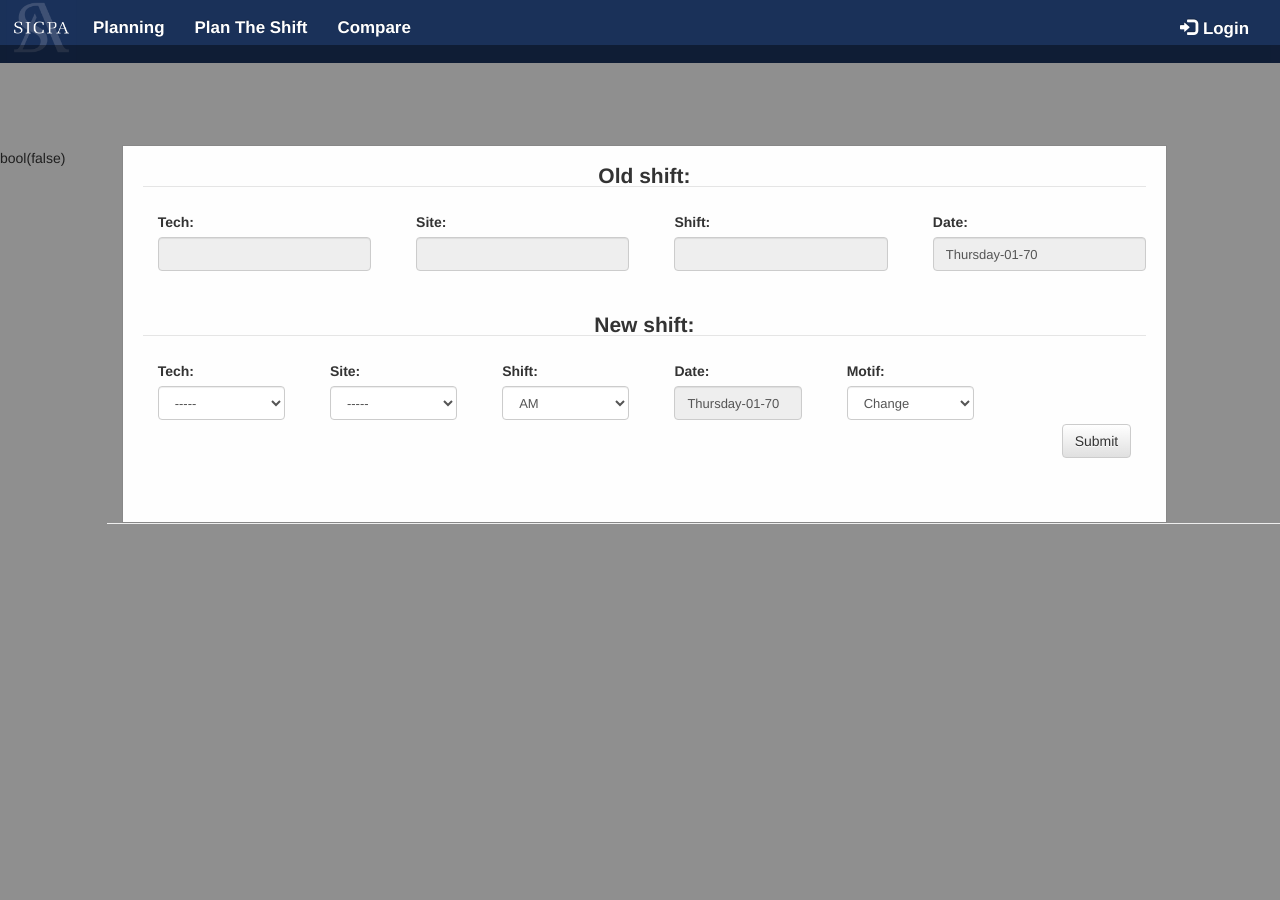
After one commit to sadakmed/Fitwings_icpa, a PHP site: template view/modify.php in a window 1280 px wide. The commit adds this page. Run offline with PHP 8.4, Linux system fonts and the light colour scheme; the template is opened without the code that fills it, so the values that code supplies are empty.

Commit message:
modify shift

```diff
--- /dev/null
+++ b/view/modify.php
@@ -0,0 +1,158 @@
+<?php
+
+
+  require 'model/connect.php';
+
+    $pdostmt=$pdo->query('select * from wplan where idp='.$_GET['idp']);
+    $result=$pdostmt->fetch(PDO::FETCH_ASSOC);
+    $psite=$pdo->query('select * from sites where idsite='.$result['site']);
+    $sitess=$psite->fetch(PDO::FETCH_ASSOC);
+    var_dump($sitess);
+
+
+ ?>
+
+ <div id="myModal" class="modal" style="display:block; "><div class="col-sm-offset-1">
+<div class="col-sm-11">
+    <div class="model-content" style="background-color: #fefefe;margin: auto; padding: 20px;border: 1px solid #888;">
+        <div >
+
+        	<fieldset >
+        		<legend style="text-align: center; font-weight: bold;" id='week'>Old shift:</legend>
+        	<div class="row">
+
+        	<div class="col-sm-3">
+
+
+        		<div class="form-group">
+           <label>Tech:</label>
+                <input type="" class="form-control" name="" value="<?= $result['NomTech'] ?>" readonly='true'>
+                </div>
+            </div><div class="col-sm-3">
+        		<div class="form-group">
+           <label>Site:</label>
+                <input type="" class="form-control" name="" value="<?= $sitess['name'] ?>" readonly='false'>
+                </div>
+</div><div class="col-sm-3">
+
+        		<div class="form-group">
+           <label>Shift:</label>
+                <input type="" class="form-control" name="" value="<?= $result['shift'] ?>" readonly='false'>
+                </div> </div><div class="col-sm-3">
+        		<div class="form-group">
+           <label>Date:</label>
+                <input type="" class="form-control" name="" value="<?= date('l-m-y',$result['date']) ?>" readonly='false'>
+                </div>
+
+        	  </div>
+
+        	</div>
+
+
+
+
+
+          <br>
+
+
+          <br>
+
+</fieldset>
+
+</div><div>
+
+    <fieldset >
+        		<legend style="text-align: center; font-weight: bold;" id='week'>New shift:</legend>
+        	<div class="row">
+
+        	<div class="col-sm-2">
+        		<div class="form-group">
+           <label>Tech:</label>
+           <select id="tech" class="form-control">
+                   	 <option>-----</option>
+                   	 <option>Said </option>
+                   	 <option>Hamid</option>
+                   	 <option>Nacir</option>
+                   	 <option>Rafik</option>
+                   </select>                </div>
+            </div><div class="col-sm-2">
+        		<div class="form-group">
+           <label>Site:</label>
+           <select id="site" class="form-control">
+                   	 <option>-----</option>
+                   	 <option>Said </option>
+                   	 <option>Hamid</option>
+                   	 <option>Nacir</option>
+                   	 <option>Rafik</option>
+                   </select>                </div>
+           </div><div class="col-sm-2">
+
+        		<div class="form-group">
+           <label>Shift:</label>
+<select id="shift" class="form-control">
+                   	 <option>AM</option>
+                   	 <option>PM </option>
+                   	 <option>NGHT</option>
+                   	 <option>NRML</option>
+                   </select>                </div> </div>
+
+                <div class="col-sm-2">
+        		<div class="form-group">
+           <label>Date:</label>
+                <input type="" class="form-control" name="" value="<?= date('l-m-y',$result['date']) ?>"  readonly='true'>
+                </div>
+
+        	  </div>
+
+         <div class="col-sm-2">
+                <div class="form-group">
+           <label>Motif:</label>
+                   <select id="motif" class="form-control">
+                   	 <option>Change</option>
+                   	 <option>sickness</option>
+                   	 <option>legal</option>
+                   	 <option>death</option>
+                   	 <option>birth</option>
+                   </select>
+                </div>
+             </div>
+
+
+        	</div>
+
+
+        	<div class="">
+
+
+
+         </div>
+
+
+         <div class="col-sm-12">
+            <div class="pull-right">
+            <div class="form-group">
+               <button id="sub" class="btn btn-default">Submit</button>
+            </div>
+            </div></div>
+        	</div>
+
+
+
+
+
+
+          <br>
+
+
+          <br>
+
+</fieldset>
+</div>
+
+    </div>
+    <hr>
+
+</div>
+</div>
+
+</div>
--- a/view/plan_for_user.php
+++ b/view/plan_for_user.php
@@ -7,7 +7,7 @@
 				<th>Site</th>
 				<th></th>
 			</thead>
-<tbody  >
+<tbody >
 	<?php
         require_once 'model/connect.php';
        try {
@@ -16,7 +16,7 @@
 
         foreach ($result as $key => $value) {
 
-      echo "<tr><td>".$value['region']."</td><td>".$value['ville']."</td><td id='".$value['idsite']."'>".$value['names']."</td>
+      echo "<tr><td>".$value['region']."</td><td>".$value['ville']."</td><td id='".$value['idsite']."'>".$value['name']."</td>
            <td><button class='myBtn' onclick='cli();'' >shift</button></td>
       </tr>";
         }
```
Also changed, not shown: test.php (+38 -16 lines), bootstrap/modal.js (deleted).
